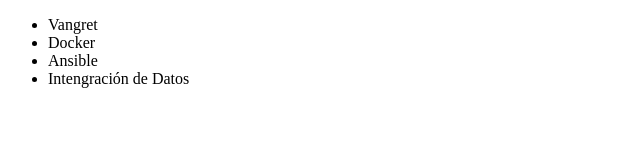
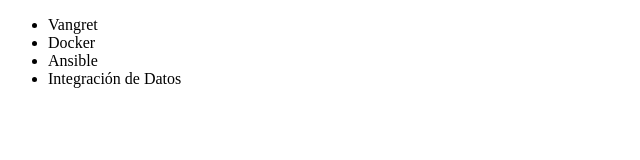
Before and after one commit to TeusM224/alura-git, a plain HTML site: page index.html in a window 1280 px wide. Shown: the full height of the page, 0-640 px from the left. Drawn offline with Linux system fonts and the light colour scheme.

Commit message:
corrigiendo integrancion por integracion

```diff
--- a/index.html
+++ b/index.html
@@ -9,7 +9,7 @@
             <li>Vangret</li>
             <li>Docker</li>
             <li>Ansible</li>
-            <li>Intengración de Datos</li>
+            <li>Integración de Datos</li>
         </ul>
     </body>
 </html>
```
